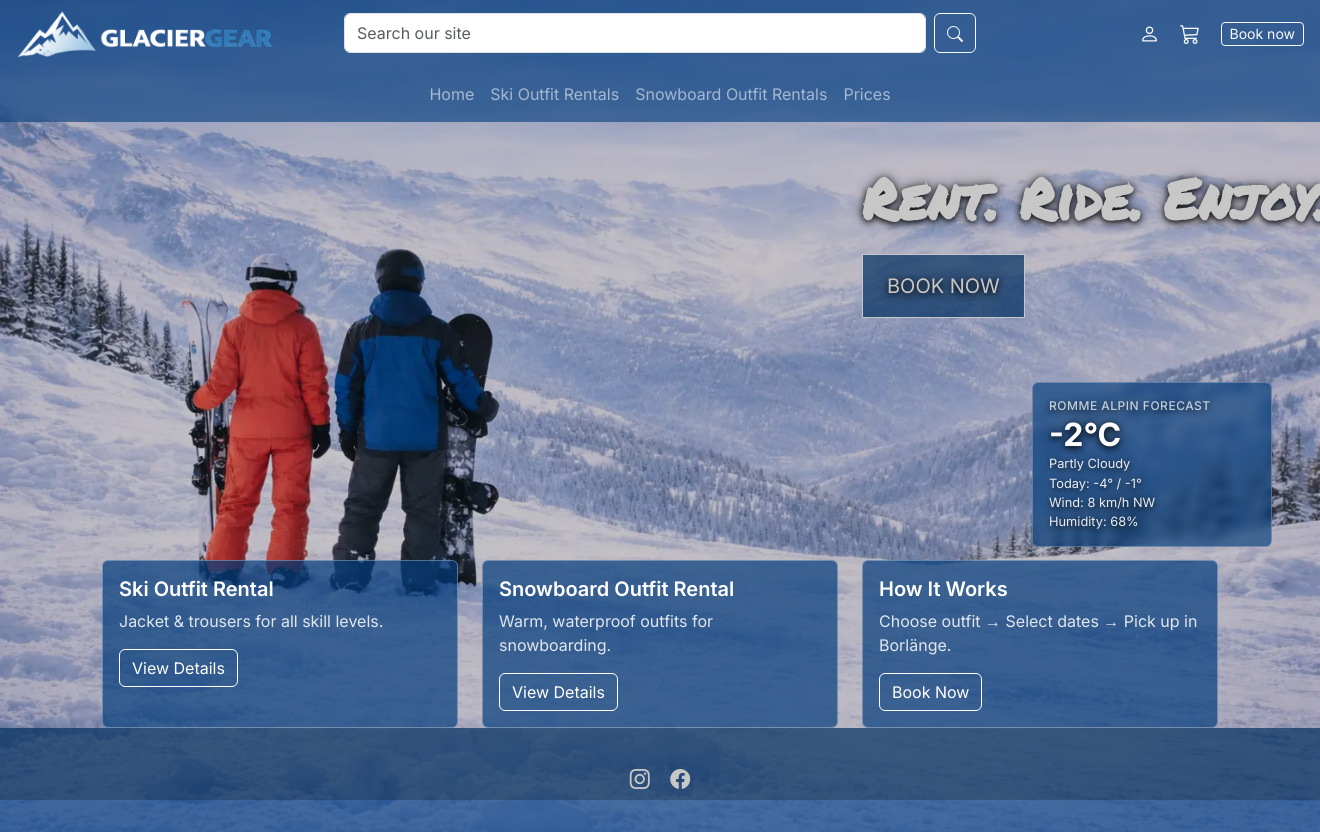
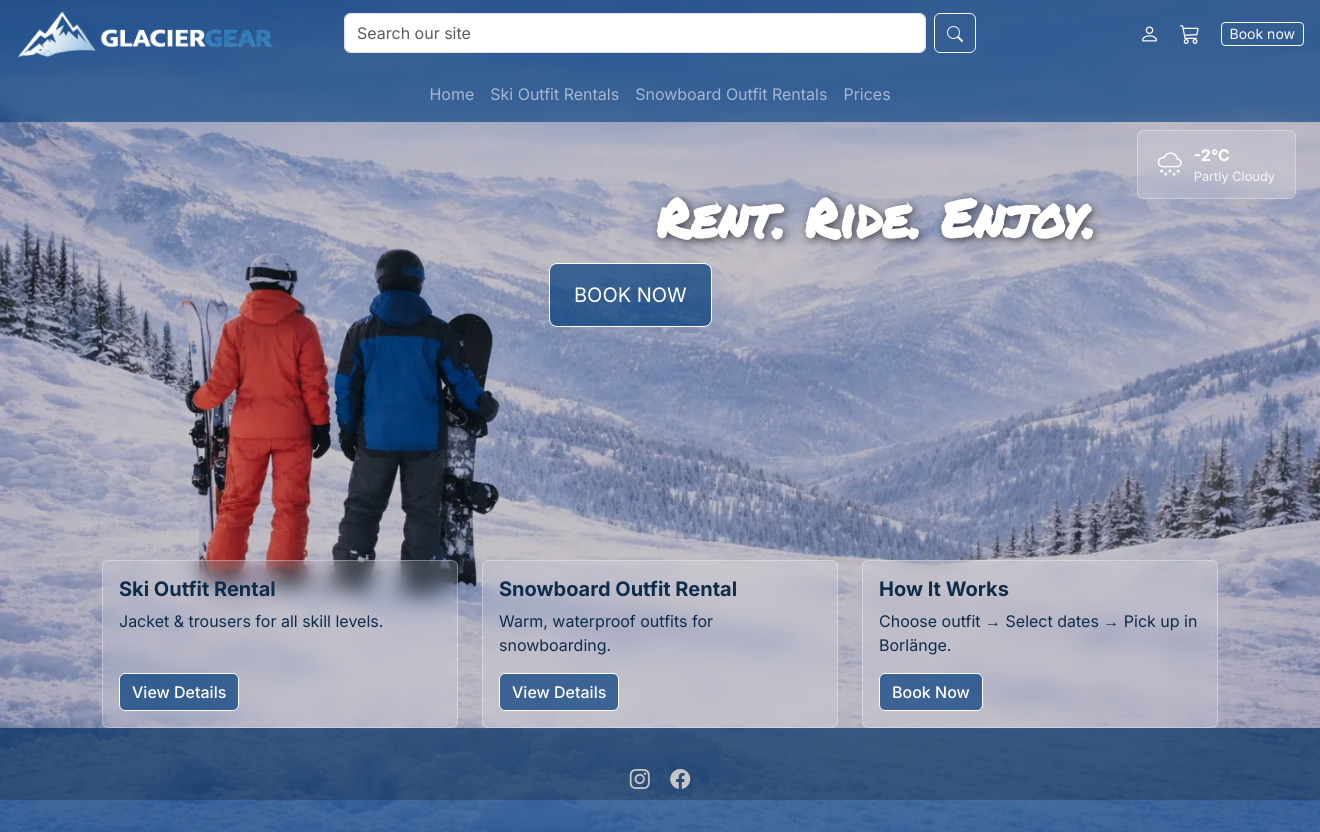
Before and after one commit to jolantadjatlova/GlacierGear, a Django app: page / in a window 1320 px wide. Run offline with Django 3.2, Linux system fonts and the light colour scheme.

Commit message:
Add frosted glass cards, weather pill widget, hero layout and responsive adjustments

```diff
--- a/home/static/css/base.css
+++ b/home/static/css/base.css
@@ -3,9 +3,10 @@
 :root {
     --blue-light: #819BC1;
     --navy:       #033C7C;
-    --coral:      #E56861;
+    --coral:      #AD3734;
     --grey:       #675F66;
     --off-white:  #F0EBF1;
+    --navy-dark:  #0F2D4A;
 }
 
 body {
@@ -79,17 +80,15 @@ body::before {
 
 .hero-heading {
     font-family: 'Permanent Marker', cursive;
-    color: #fff;
-    white-space: nowrap;
     line-height: 1.1;
+    text-shadow: 2px 2px 8px rgba(0, 0, 0, 0.6);
+    font-size: clamp(2.5rem, 4vw, 5rem);
 }
 
 .hero-text {
-   text-shadow:
-        0 2px 6px rgba(0, 0, 0, 0.85),
-        0 0 12px rgba(0, 0, 0, 0.5);
+    text-shadow: none;
+    transform: translate(150px, -80px);
 }
-
 
 .hero-btn {
     background-color: rgba(3, 60, 124, 0.7) !important;
@@ -102,60 +101,65 @@ body::before {
     color: var(--navy) !important;
 }
 
-.weather-widget {
-    background-color: rgba(3, 60, 124, 0.65);
-    border: 1px solid rgba(255, 255, 255, 0.25);
-    border-radius: 0.4rem;
-
-    padding: 0.8rem 1rem;
-    max-width: 240px;
-    font-size: 0.85rem;
-
-    backdrop-filter: blur(4px);
-    position: relative;
-    left: 170px;
-    top: 40px;
-}
-
-.weather-widget p {
-    margin-bottom: 0.2rem;
-    font-size: 0.8rem;
-    line-height: 1.2;
-    opacity: 0.9;
-}
-
-.weather-widget h6 {
-    font-size: 0.75rem;
-    opacity: 0.7;
-    letter-spacing: 0.5px;
-    text-transform: uppercase;
-}
-.weather-temp {
-    font-size: 2rem;
-    line-height: 1.1;
-}
+/* Shared glass style */
 .card {
-    background-color: rgba(3, 60, 124, 0.7);
+    background: rgba(255, 255, 255, 0.15);
+    backdrop-filter: blur(10px);
+    -webkit-backdrop-filter: blur(10px);
     border: 1px solid rgba(255, 255, 255, 0.3);
     color: white;
 }
 
 .card .card-title {
-    color: white;
-    font-weight: 600;
+    color: var(--navy-dark);
+    font-weight: 700;
 }
 
 .card .card-text {
-    color: rgba(255, 255, 255, 0.85);
+    color: var(--navy-dark);
 }
 
-.card .btn-primary {
+.btn-card {
+    background-color: rgba(3, 60, 124, 0.7);
+    border: 1px solid white;
+    color: white;
+    font-weight: 500;
+    align-self: flex-start;
+}
+
+.btn-card:hover {
     background-color: transparent;
-    border-color: white;
+    border-color: var(--navy-dark);
+    color: var(--navy-dark);
+}
+
+/* Weather pill */
+.weather-pill {
+    position: absolute;
+    top: 130px;
+    right: 1.5rem;
+    display: inline-flex;
+    align-items: center;
+    gap: 0.75rem;
+    background: rgba(255, 255, 255, 0.15);
+    backdrop-filter: blur(10px);
+    -webkit-backdrop-filter: blur(10px);
+    border: 1px solid rgba(255, 255, 255, 0.3);
+    border-radius: 0.4rem;
+    padding: 0.75rem 1.25rem;
     color: white;
 }
 
-.card .btn-primary:hover {
-    background-color: white;
-    color: var(--navy);
+.weather-pill .bi {
+    font-size: 1.2rem;
 }
+
+.weather-pill-temp {
+    font-weight: 700;
+    font-size: 1rem;
+}
+
+.weather-pill-desc {
+    font-size: 0.8rem;
+    opacity: 0.85;
+}
--- a/home/templates/home/index.html
+++ b/home/templates/home/index.html
@@ -4,35 +4,29 @@
 {% block content %}
 
     <!-- Hero section -->
-    <div class="hero">
-        <div class="container h-100">
-            <div class="row h-100 align-items-center">
+    <div class="hero position-relative">
 
-                <!-- Left spacer / image side -->
-                <div class="col-12 col-md-6"></div>
+        <!-- Weather pill - top right -->
+        <div class="weather-pill">
+            <i class="bi bi-cloud-snow fs-4"></i>
+            <div class="d-flex flex-column">
+                <span class="weather-pill-temp">-2°C</span>
+                <span class="weather-pill-desc">Partly Cloudy</span>
+            </div>
+        </div>
+
+        <div class="container">
+            <div class="row align-items-center justify-content-center">
 
                 <!-- Right content block -->
-                <div class="col-12 col-md-4 ms-auto hero-text">
-                    <h1 class="display-4 fw-bold text-white hero-heading">
+                <div class="col-12 col-md-7 col-lg-6 hero-text text-center mt-n4 ms-4">
+                    <h1 class="display-4 fw-bold text-white hero-heading text-center text-md-end">
                         Rent. Ride. Enjoy.
                     </h1>
-
-                    <div class="mt-4">
-                        <a href="#" class="btn btn-lg rounded-0 py-3 px-4 text-uppercase hero-btn">
+                    <div class="mt-3 text-start">
+                        <a href="#" class="btn btn-lg py-3 px-4 text-uppercase hero-btn">
                             Book Now
                         </a>
-                    </div>
-
-                    <!-- Weather widget -->
-                    <div class="weather-widget p-3 mt-4">
-                        <h6 class="text-white mb-1">Romme Alpin Forecast</h6>
-                        <div class="weather-temp fw-bold text-white mb-1">
-                            {{ weather.temperature }}°C
-                        </div>
-                        <p class="text-white mb-1">{{ weather.description }}</p>
-                        <p class="text-white mb-1">Today: {{ weather.temp_min }}° / {{ weather.temp_max }}°</p>
-                        <p class="text-white mb-1">Wind: {{ weather.wind_speed }} km/h {{ weather.wind_direction }}</p>
-                        <p class="text-white mb-0">Humidity: {{ weather.humidity }}%</p>
                     </div>
                 </div>
 
@@ -47,10 +41,10 @@
             <!-- Card 1: Ski Outfit Rental -->
             <div class="col-12 col-md-4">
                 <div class="card h-100">
-                    <div class="card-body">
+                    <div class="card-body d-flex flex-column">
                         <h5 class="card-title">Ski Outfit Rental</h5>
                         <p class="card-text">Jacket & trousers for all skill levels.</p>
-                        <a href="#" class="btn btn-primary">View Details</a>
+                        <a href="#" class="btn btn-card mt-auto">View Details</a>
                     </div>
                 </div>
             </div>
@@ -58,10 +52,10 @@
             <!-- Card 2: Snowboard Outfit Rental -->
             <div class="col-12 col-md-4">
                 <div class="card h-100">
-                    <div class="card-body">
+                    <div class="card-body d-flex flex-column">
                         <h5 class="card-title">Snowboard Outfit Rental</h5>
                         <p class="card-text">Warm, waterproof outfits for snowboarding.</p>
-                        <a href="#" class="btn btn-primary">View Details</a>
+                        <a href="#" class="btn btn-card mt-auto">View Details</a>
                     </div>
                 </div>
             </div>
@@ -69,10 +63,10 @@
             <!-- Card 3: How It Works -->
             <div class="col-12 col-md-4">
                 <div class="card h-100">
-                    <div class="card-body">
+                    <div class="card-body d-flex flex-column">
                         <h5 class="card-title">How It Works</h5>
                         <p class="card-text">Choose outfit → Select dates → Pick up in Borlänge.</p>
-                        <a href="#" class="btn btn-primary">Book Now</a>
+                        <a href="#" class="btn btn-card mt-auto">Book Now</a>
                     </div>
                 </div>
             </div>
```
